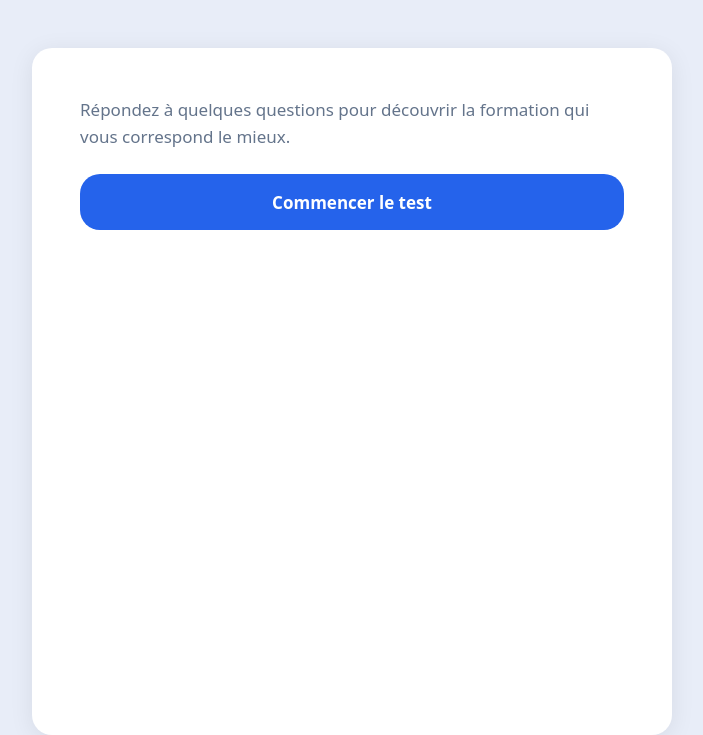
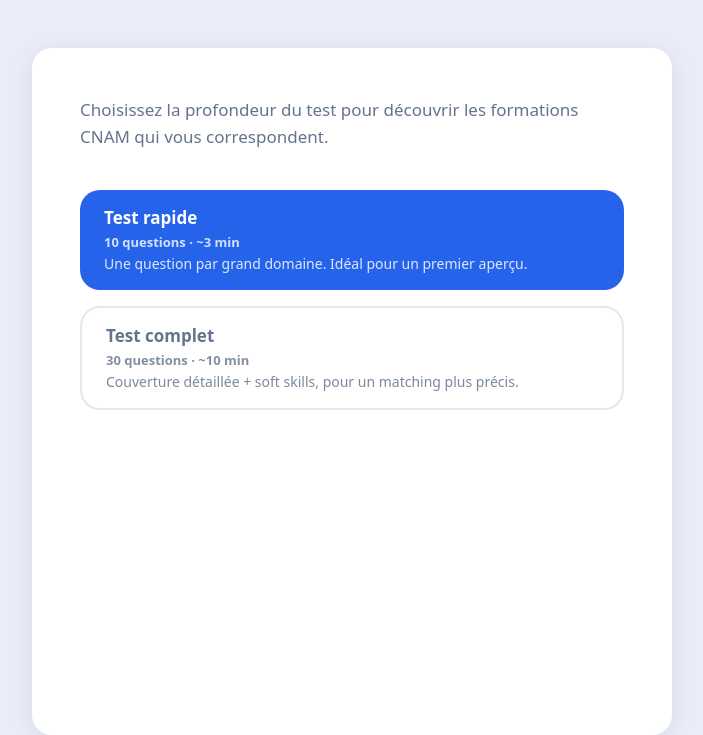
Before and after one commit to KCVenus/r4, a PHP site: page /r4/ in a window 1280 px wide. Shown: the part 65-800 px from the top of the page, without its empty margins (288-991 px from the left). Run offline with PHP 8.4, Linux system fonts and the light colour scheme; data comes from the database, SQL or seed files in the repository; both versions use the stored data as it was after the commit.

Commit message:
feat(phase5): quick (10q) vs full (30q) test mode picker (F11)
The start screen now offers two CTAs : Test rapide (10 questions, ~3
min) and Test complet (30 questions, ~10 min). Same scoring engine for
both — the quick set is a curated subset of the 30 questions, one per
domain so all 18 formations still get a signal.

DB (migration_v5_quick.sql, mirrored in install.sql):
  - new column questions.quick (TINYINT, default 0)
  - flags 10 cross-domain questions: q1, q3, q5, q8, q11, q14, q17,
    q19, q21, q23 (tech, dev, cyber, compta, RH, vente, BTP, élec,
    logistique, médico-social)

Backend:
  - Question::getActive(quickOnly) filters when the flag is on
  - GET /api/questions?mode=quick returns the 10-question subset; any
    other mode value (or missing) returns the full 30

Frontend:
  - view-start now hosts two stacked CTAs with title/duration/desc;
    state.testMode tracks the choice
  - questions are fetched lazily on click (replaces the eager fetch at
    boot — visitors who never start a test save a request)
  - the buttons disable themselves while the fetch is in flight to
    prevent double-clicks; restart() re-enables them

```diff
--- a/app.js
+++ b/app.js
@@ -22,6 +22,7 @@
     currentUser:  null,  // null when visitor is a guest
     csrfToken:    '',    // Required header for state-changing requests
     userLevel:    null,  // Canonical study level (0/5/6/7/8) — set on view-level
+    testMode:     'full',// 'quick' (10 questions) or 'full' (30) — set on view-start
   };
 
   // Slider position (0..4) → canonical study level passed to the API.
@@ -51,7 +52,8 @@
     optionsContainer: document.getElementById('options-container'),
     formationsList:   document.getElementById('formations-list'),
     saveCta:          document.getElementById('save-cta'),
-    btnStart:         document.getElementById('btn-start'),
+    btnStartQuick:    document.getElementById('btn-start-quick'),
+    btnStartFull:     document.getElementById('btn-start-full'),
     btnRestart:       document.getElementById('btn-restart'),
     levelInput:       document.getElementById('level-input'),
     levelCurrent:     document.getElementById('level-current'),
@@ -311,8 +313,12 @@
     state.answers      = {};
     state.currentIndex = 0;
     state.userLevel    = null;
+    state.testMode     = 'full';
     elements.progressBar.style.width = '0%';
     elements.saveCta.classList.add('hidden');
+    // Re-enable the start CTAs disabled by startTest() during the previous run.
+    elements.btnStartQuick.disabled = false;
+    elements.btnStartFull.disabled  = false;
     showView('start');
   }
 
@@ -348,11 +354,54 @@
   }
 
   /**
+   * Click handler shared by the two start CTAs. Loads the right question
+   * subset for the chosen mode, then routes to the level slider.
+   *
+   * Disables both buttons while the fetch is in flight so a double-click
+   * doesn't trigger overlapping requests / inconsistent state.
+   *
+   * @param {'quick'|'full'} mode Test depth picked by the user.
+   */
+  function startTest(mode) {
+    state.testMode = mode;
+    elements.btnStartQuick.disabled = true;
+    elements.btnStartFull.disabled  = true;
+
+    fetch('api/questions?mode=' + encodeURIComponent(mode))
+      .then(function (response) {
+        if (!response.ok) throw new Error('Impossible de charger les questions');
+        return response.json();
+      })
+      .then(function (data) {
+        if (!data.questions || data.questions.length === 0) {
+          throw new Error('Aucune question disponible');
+        }
+        state.questions    = data.questions;
+        state.answers      = {};
+        state.currentIndex = 0;
+
+        // Reset the slider to "Bac+2" so a previous run doesn't leak.
+        elements.levelInput.value = 2;
+        updateLevelDisplay();
+        showView('level');
+      })
+      .catch(function () {
+        // Restore the start screen so the user can retry; failures here are
+        // typically transient (network) rather than user errors.
+        elements.btnStartQuick.disabled = false;
+        elements.btnStartFull.disabled  = false;
+        alert('Impossible de charger les questions. Réessayez.');
+      });
+  }
+
+  /**
    * Bootstrap the app on DOMContentLoaded.
    *
    * The promise chain is ordered:
-   *   CSRF token -> auth check -> questions fetch -> render start screen.
-   * Any error in this chain renders a fallback error screen.
+   *   CSRF token -> auth check -> render start screen.
+   * Questions are loaded lazily once the user picks a test mode (see
+   * startTest), which avoids fetching the full 30-question payload for
+   * visitors who never start a test.
    */
   function init() {
     // Step 1: get the CSRF token (mandatory for the logout POST later).
@@ -368,30 +417,13 @@
       .catch(function ()         { return null; })
       .then(function (user) {
         setupHeader(user);
-        // Step 3: load the questionnaire content.
-        return fetch('api/questions');
-      })
-      .then(function (response) {
-        if (!response.ok) throw new Error('Impossible de charger les questions');
-        return response.json();
-      })
-      .then(function (data) {
-        if (!data.questions || data.questions.length === 0) {
-          throw new Error('Aucune question disponible');
-        }
-        state.questions = data.questions;
 
         document.title                   = 'Test d\'orientation';
         elements.title.textContent       = 'Test d\'orientation';
-        elements.description.textContent = 'Répondez à quelques questions pour découvrir la formation qui vous correspond le mieux.';
+        elements.description.textContent = 'Choisissez la profondeur du test pour découvrir les formations CNAM qui vous correspondent.';
 
-        elements.btnStart.addEventListener('click', function () {
-          // Reset the slider to "Bac+2" each time the test starts so a
-          // previous run doesn't leak into the next one.
-          elements.levelInput.value = 2;
-          updateLevelDisplay();
-          showView('level');
-        });
+        elements.btnStartQuick.addEventListener('click', function () { startTest('quick'); });
+        elements.btnStartFull.addEventListener('click',  function () { startTest('full');  });
 
         elements.levelInput.addEventListener('input',  updateLevelDisplay);
         elements.levelInput.addEventListener('change', updateLevelDisplay);
@@ -399,15 +431,13 @@
           var idx = parseInt(elements.levelInput.value, 10) || 0;
           state.userLevel = LEVEL_MAP[idx].value;
           showView('question');
-          state.currentIndex = 0;
-          state.answers = {};
           renderQuestion();
         });
 
         elements.btnRestart.addEventListener('click', restart);
 
         // Initialise the slider label so it reads correctly even if the user
-        // never clicks "Commencer le test" (e.g. they navigate via keyboard).
+        // never clicks a start CTA (e.g. they navigate via keyboard).
         updateLevelDisplay();
         showView('start');
       })
@@ -416,7 +446,7 @@
         document.body.innerHTML =
           '<div style="padding:2rem;color:#b91c1c;max-width:480px;margin:2rem auto">' +
           '<h2 style="margin-bottom:.5rem">Erreur</h2>' +
-          '<p>' + err.message + '</p></div>';
+          '<p>' + (err && err.message || 'Erreur inconnue') + '</p></div>';
       });
   }
 
--- a/app/Controllers/QuestionController.php
+++ b/app/Controllers/QuestionController.php
@@ -16,10 +16,15 @@ class QuestionController
 {
     /**
      * GET /questions — list active questions with their options.
+     *
+     * Accepts an optional `?mode=quick` query param to restrict to the
+     * 10-question short test ; any other value (including missing) returns
+     * the full 30-question set, preserving backward compatibility.
      */
     public function index(): void
     {
-        Response::json(['questions' => Question::getActive()]);
+        $quickOnly = ($_GET['mode'] ?? '') === 'quick';
+        Response::json(['questions' => Question::getActive($quickOnly)]);
     }
 
     /**
--- a/app/Models/Question.php
+++ b/app/Models/Question.php
@@ -99,17 +99,23 @@ class Question
      * The returned `id` is the question_key (string) rather than the numeric id —
      * the frontend uses it as a map key for answers.
      *
+     * @param bool $quickOnly When true, restrict to questions flagged for the
+     *                        short test (10-question subset). Default false =
+     *                        the full 30-question catalogue.
      * @return array Array of {id, text, options[]} objects.
      */
-    public static function getActive(): array
+    public static function getActive(bool $quickOnly = false): array
     {
         $pdo = Database::getInstance();
 
+        $where = 'active = 1';
+        if ($quickOnly) $where .= ' AND quick = 1';
+
         $questions = $pdo->query(
-            'SELECT id, question_key, text
+            "SELECT id, question_key, text
              FROM   questions
-             WHERE  active = 1
-             ORDER  BY sort_order, id'
+             WHERE  $where
+             ORDER  BY sort_order, id"
         )->fetchAll();
 
         $optionsStmt = $pdo->prepare(
--- a/index.html
+++ b/index.html
@@ -30,10 +30,26 @@
 
   <main>
 
-    <!-- Start screen — shown first, hidden by showView() once the user clicks "start". -->
+    <!--
+      Start screen — shown first.
+      Two CTAs let the visitor pick the test depth: 10-question quick mode
+      (3 min) or 30-question full mode (10 min). The chosen mode is stored
+      on the closure state and drives the /api/questions fetch.
+    -->
     <section id="view-start">
       <p id="app-description"></p>
-      <button id="btn-start" class="btn-primary">Commencer le test</button>
+      <div class="start-modes">
+        <button id="btn-start-quick" class="btn-primary start-mode">
+          <span class="start-mode-title">Test rapide</span>
+          <span class="start-mode-meta">10 questions · ~3 min</span>
+          <span class="start-mode-desc">Une question par grand domaine. Idéal pour un premier aperçu.</span>
+        </button>
+        <button id="btn-start-full" class="btn-secondary start-mode">
+          <span class="start-mode-title">Test complet</span>
+          <span class="start-mode-meta">30 questions · ~10 min</span>
+          <span class="start-mode-desc">Couverture détaillée + soft skills, pour un matching plus précis.</span>
+        </button>
+      </div>
     </section>
 
     <!--
--- a/style.css
+++ b/style.css
@@ -1021,6 +1021,49 @@ section[id^="view-"].active {
   color: var(--color-text-muted);
 }
 
+/* ── Start screen mode picker (F11 — quick vs full test) ─────────────── */
+.start-modes {
+  display: flex;
+  flex-direction: column;
+  gap: var(--space-md);
+  margin-top: var(--space-md);
+}
+
+.start-mode {
+  display: flex;
+  flex-direction: column;
+  align-items: flex-start;
+  gap: 4px;
+  width: 100%;
+  padding: var(--space-md) var(--space-lg);
+  text-align: left;
+  /* Override the default btn flex centering for multi-line content. */
+  white-space: normal;
+}
+
+.start-mode-title {
+  font-size: 1.0625rem;
+  font-weight: 700;
+}
+
+.start-mode-meta {
+  font-size: 0.8125rem;
+  font-weight: 600;
+  opacity: 0.8;
+}
+
+.start-mode-desc {
+  font-size: 0.875rem;
+  font-weight: 400;
+  opacity: 0.85;
+  line-height: 1.35;
+}
+
+.start-mode:disabled {
+  opacity: 0.6;
+  cursor: progress;
+}
+
 /* ── Level slider screen (F10) ──────────────────────────────────────────── */
 .level-title {
   font-size: 1.25rem;
```
Also changed, not shown: PLANNING.md (+1 -0 lines), database/install.sql (+40 -32 lines), database/migration_v5_quick.sql (added, +42 -0 lines).
